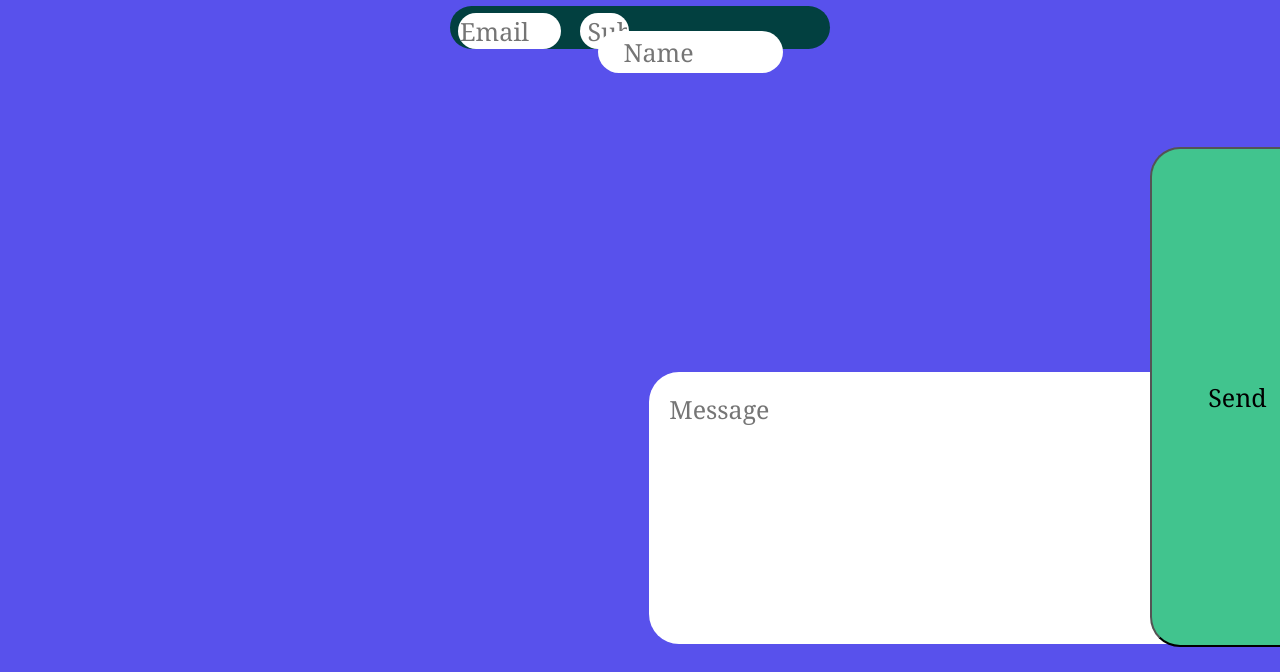
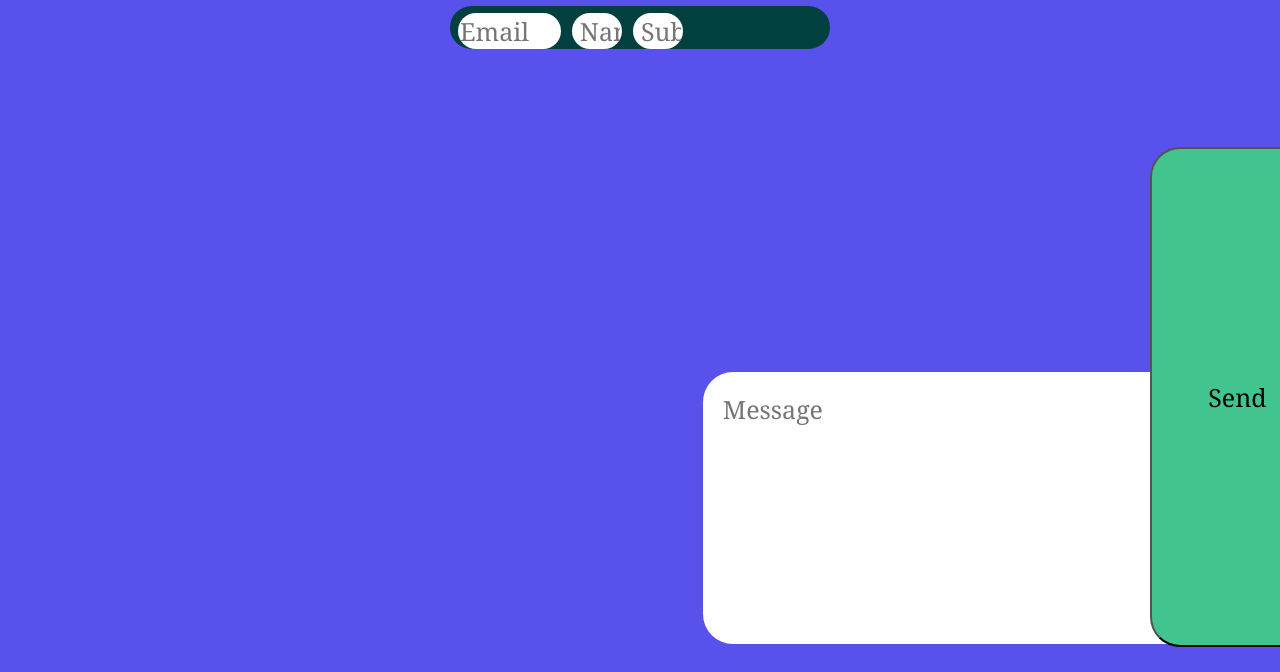
Before and after one commit to CoderEgloo/twiterbot, a website: page contact.html in a window 1280 px wide. Shown: the part 128-800 px from the top of the page. Drawn offline with Linux system fonts and the light colour scheme.

Commit message:
Update style.css

```diff
--- a/style.css
+++ b/style.css
@@ -74,8 +74,6 @@ body{
     border: none;
     margin-left: 2%;
     margin-top: 2%;
-    margin-bottom 2%;
-    margin-right:2%;
     font-size: 25px;
     font-family: Georgia;
     }
@@ -88,12 +86,11 @@ body{
     border-radius: 30px;
     height: 5%;
     width: 10.5%;
-    position: fixed;
+    position: flex;
     border: none;
     margin-left: 2%;
     margin-top: 2%;
     padding-left: 2%;
-    padding-right: 2%;
     font-size: 25px;
     font-family: Georgia;
     }
```
